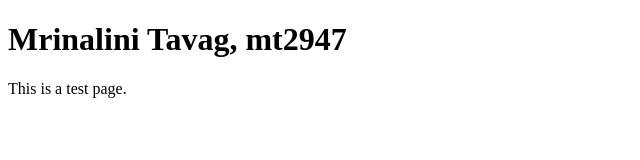
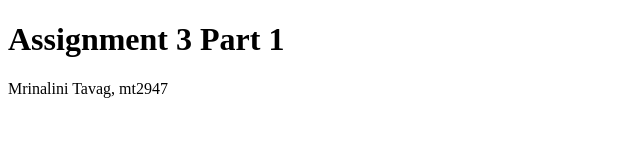
Before and after one commit to mrinalinitavag/aml_hw, a plain HTML site: page index.html in a window 1280 px wide. Shown: the whole page, without its empty margins (0-640 px from the left). Drawn offline with Linux system fonts and the light colour scheme.

Commit message:
Update index.html

```diff
--- a/index.html
+++ b/index.html
@@ -4,7 +4,7 @@
     <title>Assignment 3 Part 1</title>
   </head>
   <body>
-    <h1>Mrinalini Tavag, mt2947</h1>
-    <p>This is a test page.</p>
+    <h1>Assignment 3 Part 1</h1>
+    <p>Mrinalini Tavag, mt2947</p>
   </body>
 </html>
```
